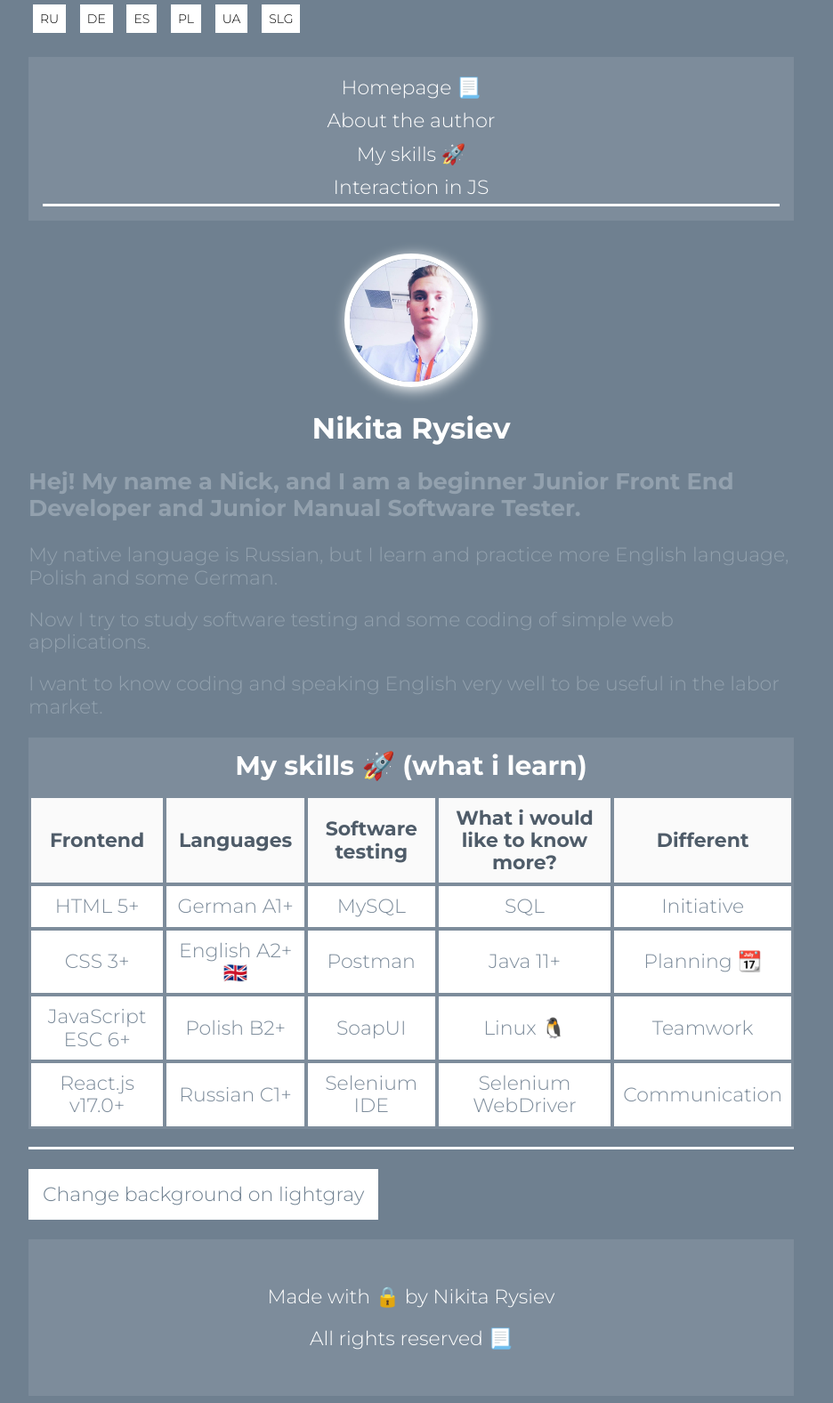
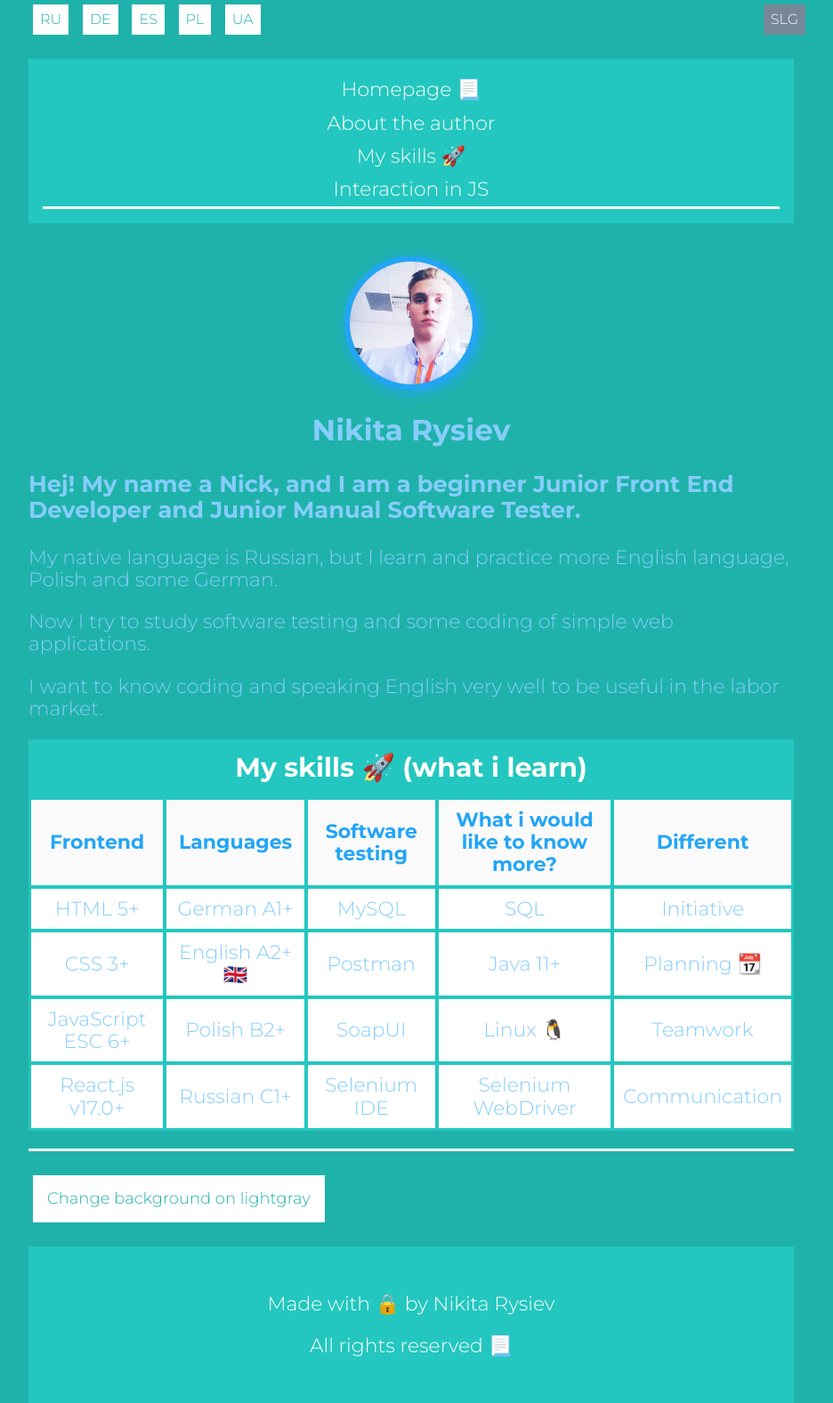
Before and after one commit to Mr-Front-End-dev/Homepage--EN-LSGr-, a plain HTML site: page index.html in a window 1280 px wide. Shown: the whole page at 89% size, without its empty margins (178-1114 px from the left). Drawn offline with nearby package versions, Linux system fonts and the light colour scheme.

Commit message:
Added styles in lightseagreen color

```diff
--- a/css/button.css
+++ b/css/button.css
@@ -1,36 +1,62 @@
-.button {
-  color: hsl(210, 13%, 50%);
+.section__button {
+  color: hsl(177, 70%, 41%);
   background-color: hsl(0, 0%, 100%);
   border-style: none;
-  font-size: 22px;
-  padding: 16px;
+  font-size: 16px;
+  padding: 8px;
+  margin: 5px;
+  cursor: context-menu;
 }
 
-.button:hover {
-  color: hsl(0, 0%, 100%);
-  background-color: hsl(210, 13%, 55%);
+.button {
+  color: hsl(177, 70%, 41%);
+  background-color: hsl(0, 0%, 100%);
+  border-style: none;
+  font-size: 18px;
+  padding: 16px;
+  margin: 5px;
+  cursor: context-menu;
 }
 
-.button:active {
+/* _____________________ */
+
+.section__button--lightslategrey.section__button--lightslategrey {
+  right: 15vw;
+  position: absolute;
+  background-color: hsl(210, 14%, 53%);
   color: hsl(0, 0%, 100%);
-  background-color: hsl(210, 13%, 60%);
 }
 
-.lightSlateGreyColorImage {
-  border: 6px solid hsl(210, 13%, 50%);
-  box-shadow: 3px 3px 15px hsl(210, 13%, 50%);
+.section__button--lightslategrey.section__button--lightslategrey:hover {
+  background-color: hsl(210, 14%, 58%);
+}
+/* _____________________ */
+
+.section__button:hover {
+  color: hsl(0, 0%, 100%);
+  background-color: hsl(177, 70%, 46%);
 }
 
-.lightSlateGreyColorName {
-  color: hsl(210, 13%, 50%);
+.section__button:active {
+  color: hsl(0, 0%, 100%);
+  background-color: hsl(177, 70%, 51%);
 }
 
-.lightSlateGreyColorUnderline {
-  border-bottom: 3px solid hsl(210, 13%, 50%);
+.lightSeaGreenColorImage {
+  border: 6px solid hsl(210, 14%, 63%);
+  box-shadow: 3px 3px 15px hsl(210, 14%, 63%);
 }
 
-.lightSlateGreyBackground {
-  background-color: hsl(210, 13%, 50%);
+.lightSkyBlueColorName {
+  color: hsl(203, 92%, 55%);
+}
+
+.lightSeaGreenColorUnderline {
+  border-bottom: 3px solid hsl(177, 70%, 41%);
+}
+
+.lightSeaGreenBackground {
+  background-color: hsl(177, 70%, 41%);
 }
 
 .whiteBackground {
--- a/css/footer.css
+++ b/css/footer.css
@@ -1,6 +1,6 @@
 .footer {
   color: hsl(0, 0%, 100%);
-  background-color: hsl(210, 13%, 55%);
+  background-color: hsl(177, 70%, 46%);
   text-align: center;
   padding: 30px;
 }
--- a/css/navigation.css
+++ b/css/navigation.css
@@ -1,5 +1,5 @@
 .nav {
-  background-color: hsl(210, 13%, 55%);
+  background-color: hsl(177, 70%, 46%);
 }
 
 .navUL {
@@ -20,7 +20,7 @@
 }
 
 .navLinkLI:hover {
-  background-color: hsl(210, 13%, 60%);
+  background-color: hsl(177, 70%, 51%);
 }
 
 .navLinkLI--border-bottom {
--- a/css/section.css
+++ b/css/section.css
@@ -28,14 +28,14 @@
 .sectionHeaderIMG {
   border-radius: 50%;
   width: 150px;
-  border: 6px solid hsl(0, 0%, 100%);
+  border: 6px solid hsl(203, 92%, 55%);
   margin-top: 15px;
   margin-bottom: 0;
-  box-shadow: 3px 3px 15px hsl(0, 0%, 100%);
+  box-shadow: 3px 3px 15px hsl(203, 92%, 55%);
 }
 
 .sectionHeaderH1 {
-  color: hsl(0, 0%, 100%);
+  color: hsl(203, 92%, 75%);
   font-size: 33px;
   cursor: context-menu;
 }
@@ -47,5 +47,5 @@
 }
 
 .section__header, .section__paragraph {
-  color: hsl(210, 14%, 63%);
+  color: hsl(203, 92%, 75%);
 }
--- a/css/table.css
+++ b/css/table.css
@@ -1,12 +1,12 @@
 .tabelAboutMySkills {
-  color: hsl(210, 13%, 55%);
-  background-color: hsl(210, 13%, 55%);
+  color: hsl(177, 70%, 46%);
+  background-color: hsl(177, 70%, 46%);
   cursor: context-menu;
 }
 
 .tableCaptionAboutMySkills {
   color: hsl(0, 0%, 100%);
-  background-color: hsl(210, 13%, 55%);
+  background-color: hsl(177, 70%, 46%);
   font-weight: bold;
   font-size: 30px;
   padding: 15px;
@@ -15,19 +15,19 @@
 
 .tableTH {
   background-color: hsl(0, 0%, 98%);
-  color: hsl(210, 14%, 36%);
+  color: hsl(203, 92%, 55%);
   padding: 10px;
   transition: background 0.3s;
   cursor: context-menu;
 }
 
 .tableTH:hover {
-  background-color: hsl(203, 92%, 55%);
+  background-color: hsl(210, 14%, 53%);
   color: hsl(0, 0%, 100%);
 }
 
 .tableTD {
-  color: hsl(210, 13%, 55%);
+  color: hsl(203, 92%, 75%);
   padding: 10px;
   background-color: hsl(0, 0%, 100%);
   transition: color 0.3s;
@@ -35,16 +35,16 @@
 }
 
 .tableTD:hover {
-  background-color: hsl(177, 70%, 53%);
+  background-color: hsl(210, 14%, 73%);
   color: hsl(0, 0%, 100%);
 }
 
 .tableTH, .tableTD {
   text-align: center;
-  border: 1px solid hsl(210, 13%, 55%);
+  border: 1px solid hsl(177, 70%, 46%);
 }
 
 .tableTR:hover {
   color: hsl(0, 0%, 100%);
-  background-color: hsl(210, 13%, 55%);
+  background-color: hsl(210, 14%, 63%);
 }
--- a/index.html
+++ b/index.html
@@ -21,7 +21,7 @@
   <link href="https://fonts.googleapis.com/css2?family=Montserrat:ital,wght@0,300;0,700;1,300&display=swap"
     rel="stylesheet">
 </head>
-<body class="body lightSlateGreyBackground">
+<body class="body lightSeaGreenBackground">
   <div id="homepage" class="container">
     <a class="section__button--link" href="https://mr-front-end-dev.github.io/Homepage--RU/"><button class="section__button">RU</button></a>
     <a class="section__button--link" href="https://mr-front-end-dev.github.io/Homepage--DE/"><button class="section__button">DE</button></a>
--- a/js/script.js
+++ b/js/script.js
@@ -13,7 +13,7 @@
     container.classList.toggle("whiteBackground");
     nextColorName.innerText = container.classList.contains("whiteBackground") ? "lightseagreen" : "white";
     imageColor.classList.toggle("lightSeaGreenColorImage");
-    nameColor.classList.toggle("lightSeaGreenColorName");
+    nameColor.classList.toggle("lightSkyBlueColorName");
     underlineColor.classList.toggle("lightSeaGreenColorUnderline");
 
   };
```
